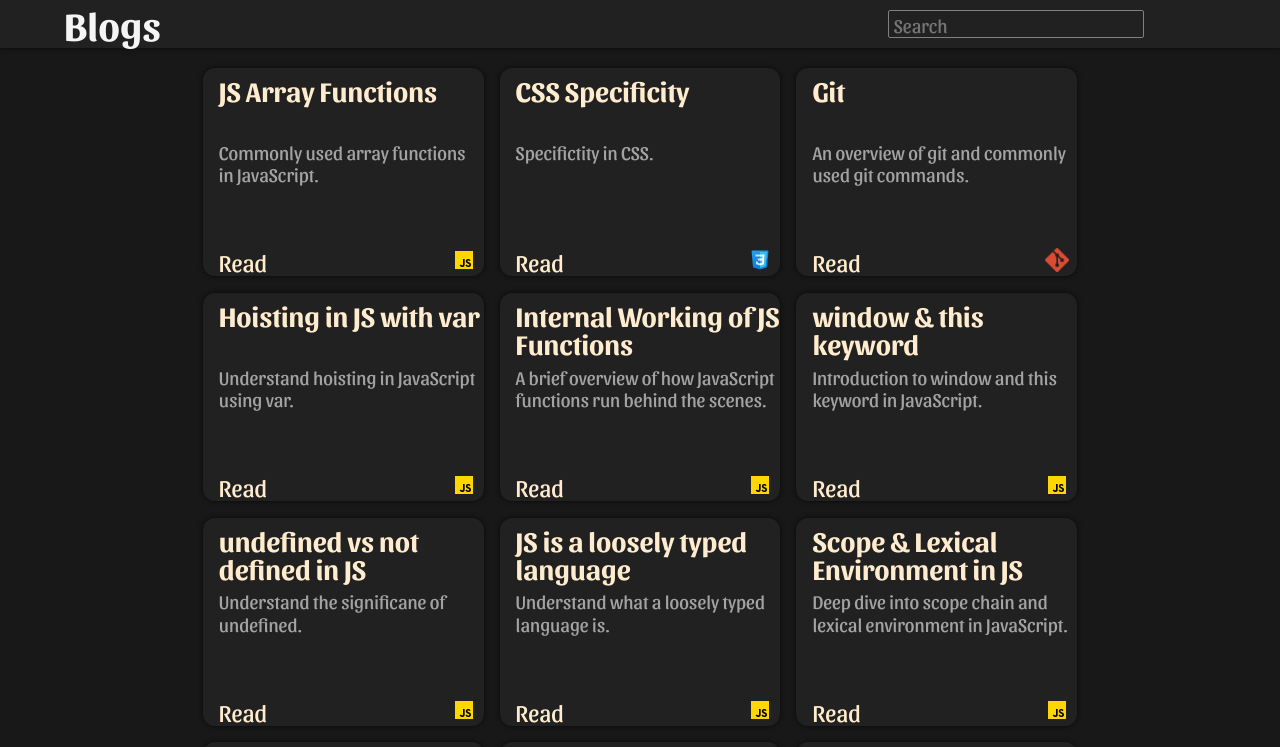
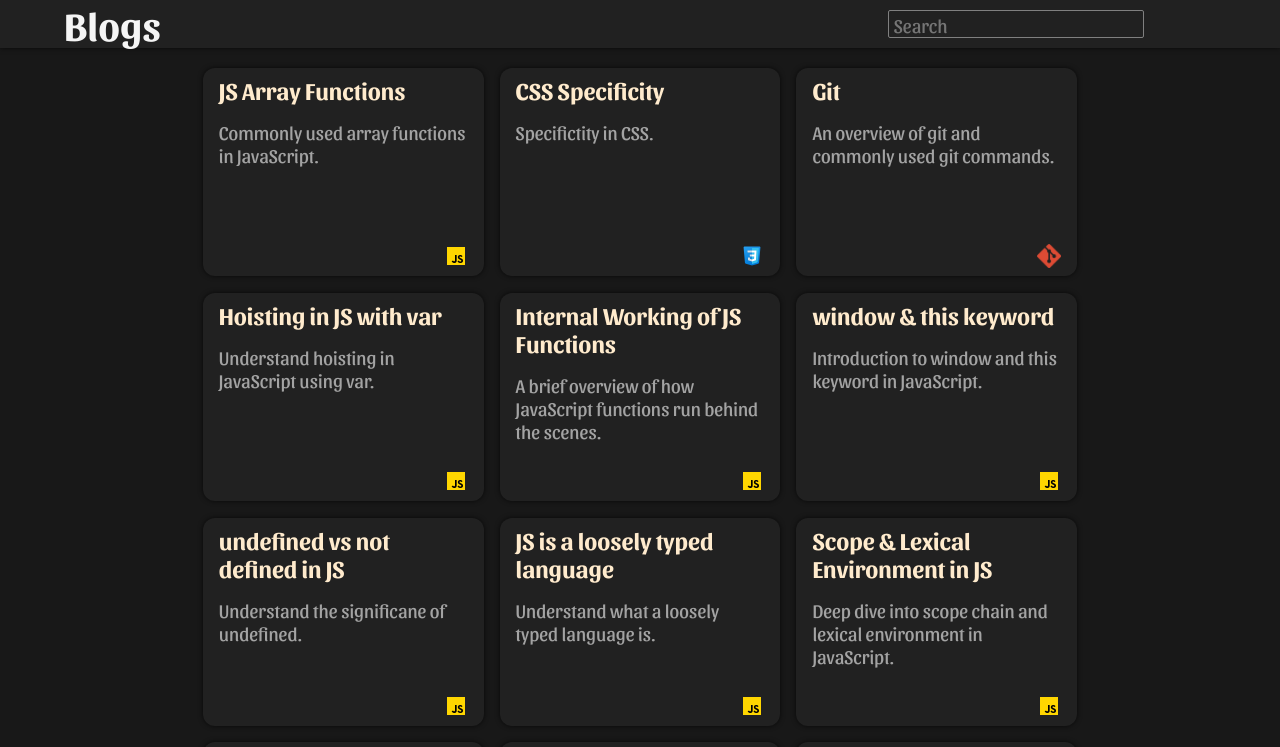
Before and after one commit to SoumyaSagnik/Blogs, a React (Create React App) app: page / in a window 1280 px wide. Shown: the top 747 px of the page. Built offline with nearby package versions, Linux system fonts and the light colour scheme.

Commit message:
card revamp

```diff
--- a/src/App.css
+++ b/src/App.css
@@ -181,6 +181,11 @@ aside ul {
   border: .05rem solid blanchedalmond;
 }
 
+a, a:visited {
+  color: inherit;
+  text-decoration: none;
+}
+
 .topic {
   width: 17.55rem;
   height: 13rem;
@@ -190,6 +195,8 @@ aside ul {
   position: relative;
   box-shadow: 0 0 .35rem rgba(0, 0, 0, .7);
   transition: all .25s ease;
+  cursor: pointer;
+  padding: .5rem 1rem;
 }
 
 .topic:hover {
@@ -200,43 +207,19 @@ aside ul {
 
 .topic img {
   position: absolute;
-  bottom: .25rem;
-  right: .5rem;
+  bottom: .5rem;
+  right: 1rem;
   width: 1.5rem;
 }
 
-.topic button {
-  font-family: inherit;
-  font-size: 1.5rem;
-  position: absolute;
-  bottom: 0rem;
-  left: 1rem;
-  border-radius: .25rem;
-  border: none;
-  cursor: pointer;
-  background: none;
-  color: blanchedalmond;
-}
-
-.topic a {
-  color: blanchedalmond;
-  text-decoration: none;
-}
-
-.topic h3 {
-  position: absolute;
-  top: .5rem;
-  left: 1rem;
+.topic h4 {
   color: blanchedalmond;
   line-height: 1.75rem;
+  margin-bottom: 1rem;
 }
 
 .topic p {
   font-size: 1.2rem;
-  position: absolute;
-  top: 35%;
-  left: 1rem;
-  line-height: 1.4rem;
 }
 
 footer {
--- a/src/App.js
+++ b/src/App.js
@@ -70,7 +70,7 @@ const App = () => {
         <title>Blogs by SSK</title>
         <meta
           name="description"
-          content="Blog articels related to web development."
+          content="Blog articles related to web development."
         />
         <meta name="keywords" content="blog, article" />
       </Helmet>
--- a/src/components/Topic.js
+++ b/src/components/Topic.js
@@ -2,14 +2,16 @@ import { Link } from "react-router-dom";
 
 const Topic = ({ topic, type, desc, link }) => {
   return (
-    <div className="topic">
-      <h3>{topic}</h3>
-      <p>{desc}</p>
-      <img src={require(`../../public/images/${type}.png`)} alt="error" />
-      <button>
+    <Link to={link}>
+      <div className="topic">
+        <h4>{topic}</h4>
+        <p>{desc}</p>
+        <img src={require(`../../public/images/${type}.png`)} alt="error" />
+        {/* <button>
         <Link to={link}>Read</Link>
-      </button>
-    </div>
+      </button> */}
+      </div>
+    </Link>
   );
 };
 
```
